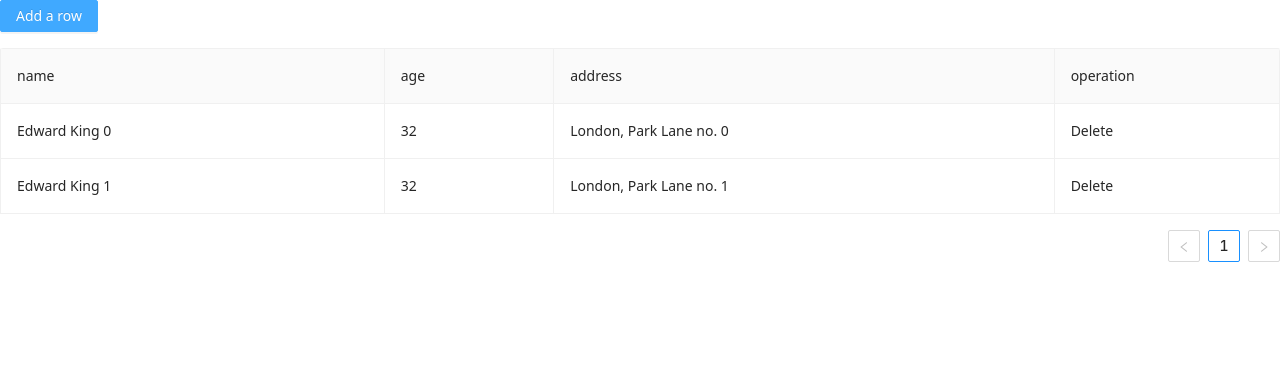
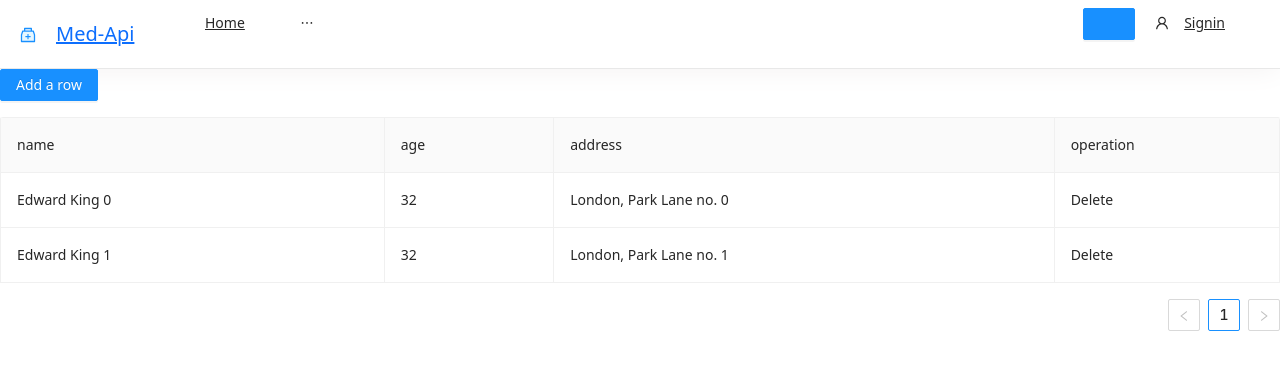
Before and after one commit to nabin47/med-api, a React (Create React App) app in the folder client/: page /DataTable/DataTable in a window 1280 px wide. Shown: the top 370 px of the page. Built offline with nearby package versions, Linux system fonts and the light colour scheme.

Commit message:
Add navbar to DataTable.js page

```diff
--- a/client/src/DataTable/DataTable.js
+++ b/client/src/DataTable/DataTable.js
@@ -1,5 +1,6 @@
 import { Button, Form, Input, Popconfirm, Table } from 'antd';
 import React, { useContext, useEffect, useRef, useState } from 'react';
+import Navbar from '../components/Navbar/Navbar';
 const EditableContext = React.createContext(null);
 const EditableRow = ({ index, ...props }) => {
   const [form] = Form.useForm();
@@ -169,6 +170,7 @@ const DataTable = () => {
     });
     return (
       <div>
+        <Navbar />
         <Button
           onClick={handleAdd}
           type="primary"
```
